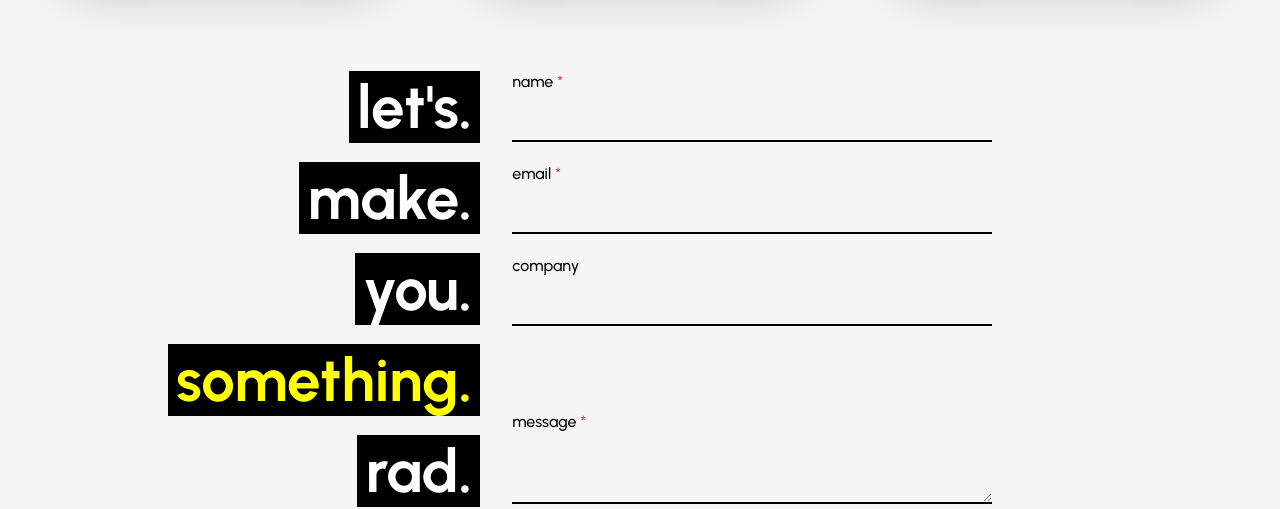
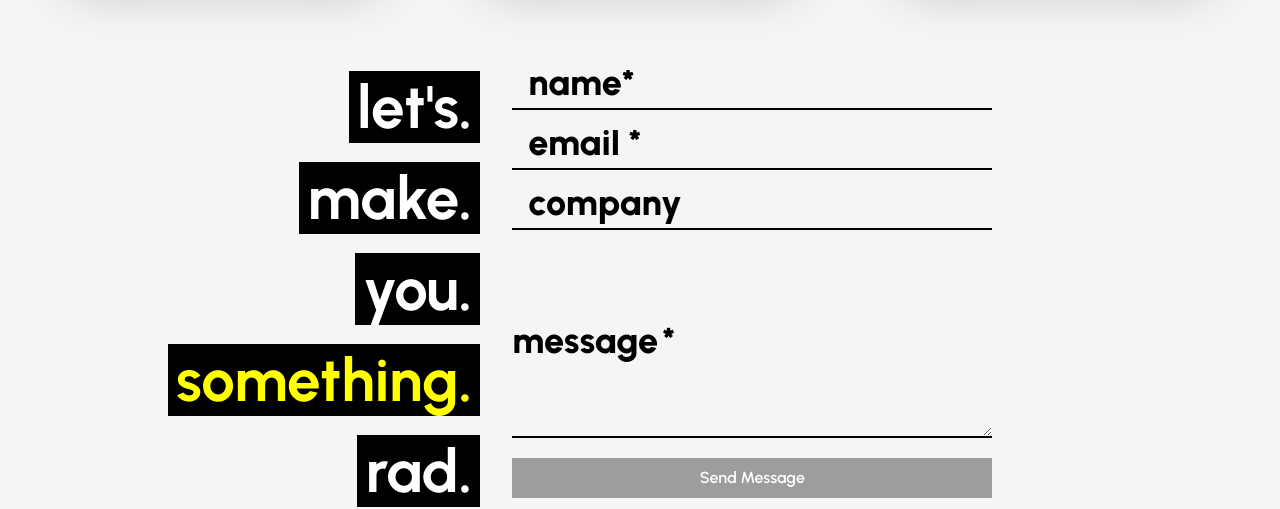
Before and after one commit to voi-jankowski/nakedeye, a React (Vite) app: page / in a window 1280 px wide. Shown: the part 1095-1604 px from the top of the page. Built offline with nearby package versions, Linux system fonts and the light colour scheme; a web font is replaced by a local one.

Commit message:
Changed the look of the ContactForm component with improved font and placeholders.

```diff
--- a/src/components/ContactForm.tsx
+++ b/src/components/ContactForm.tsx
@@ -17,7 +17,13 @@ const ContactForm = () => {
     borderBottom: "2px solid",
     borderRadius: "0",
     borderColor: "black",
-    _focus: { borderColor: "yellow" },
+    _focus: { borderColor: "gray" },
+    _placeholder: {
+      color: "black",
+      fontSize: "4xl",
+      fontWeight: "extrabold",
+      fontFamily: "'Urbanist', sans-serif",
+    },
   };
   const textAreaStyle = {
     border: "none",
@@ -25,56 +31,56 @@ const ContactForm = () => {
     borderRadius: "0",
     borderColor: "black",
     _focus: {
-      borderColor: "yellow",
       borderBottom: "2px solid",
+      borderColor: "gray",
       outline: "none",
       boxShadow: "none",
     },
   };
 
+  const formLabelStyle = {
+    color: "black",
+    fontSize: "4xl",
+    fontWeight: "extrabold",
+    className: "urbanist-unique",
+  };
+
   return (
     <VStack spacing={5} width="80%">
       <FormControl isRequired>
-        <FormLabel color="black" className="urbanist-unique">
-          name
-        </FormLabel>
+        {/* <FormLabel sx={formLabelStyle}>name</FormLabel> */}
         <InputGroup>
           {/* <InputLeftElement children={<BsPerson />} /> */}
-          <Input
-            type="text"
-            name="name"
-            // placeholder="Your Name"
-            sx={inputStyle}
-          />
+          <Input type="text" name="name" placeholder="name*" sx={inputStyle} />
         </InputGroup>
       </FormControl>
       <FormControl isRequired>
-        <FormLabel color="black">email</FormLabel>
+        {/* <FormLabel sx={formLabelStyle}>email</FormLabel> */}
         <InputGroup>
           {/* <InputLeftElement children={<MdOutlineEmail />} /> */}
           <Input
             type="email"
             name="email"
-            // placeholder="Your Email"
+            placeholder="email *"
             sx={inputStyle}
           />
         </InputGroup>
       </FormControl>
       <FormControl>
-        <FormLabel color="black">company</FormLabel>
+        {/* <FormLabel sx={formLabelStyle}>company</FormLabel> */}
         <InputGroup>
           {/* <InputLeftElement children={<HiOutlineOfficeBuilding />} /> */}
           <Input
             type="text"
             name="company"
-            // placeholder="Your Company"
+            placeholder="company"
             sx={inputStyle}
           />
         </InputGroup>
       </FormControl>
 
       <FormControl isRequired mt={16}>
-        <FormLabel color="black">message</FormLabel>
+        <FormLabel sx={formLabelStyle}>message</FormLabel>
         <Textarea
           name="message"
           sx={textAreaStyle}
--- /dev/null
+++ b/src/components/GlobalStyles.tsx
@@ -0,0 +1,15 @@
+// src/components/GlobalStyles.tsx
+
+import { Global, css } from "@emotion/react";
+
+const GlobalStyles = () => (
+  <Global
+    styles={css`
+      .css-1tfjd1n {
+        color: black !important;
+      }
+    `}
+  />
+);
+
+export default GlobalStyles;
--- a/src/index.css
+++ b/src/index.css
@@ -32,3 +32,7 @@ body {
   font-weight: extra-bold;
   font-style: normal;
 }
+
+.css-1tfjd1n {
+  color: black;
+}
--- a/src/main.tsx
+++ b/src/main.tsx
@@ -1,6 +1,8 @@
 import React from "react";
 import ReactDOM from "react-dom/client";
 import { ChakraProvider, extendTheme } from "@chakra-ui/react";
+import GlobalStyles from "./components/GlobalStyles";
+
 import App from "./App";
 import "./index.css";
 
@@ -53,6 +55,7 @@ const theme = extendTheme({
 ReactDOM.createRoot(document.getElementById("root")!).render(
   <React.StrictMode>
     <ChakraProvider theme={theme}>
+      <GlobalStyles />
       <App />
     </ChakraProvider>
   </React.StrictMode>
```
